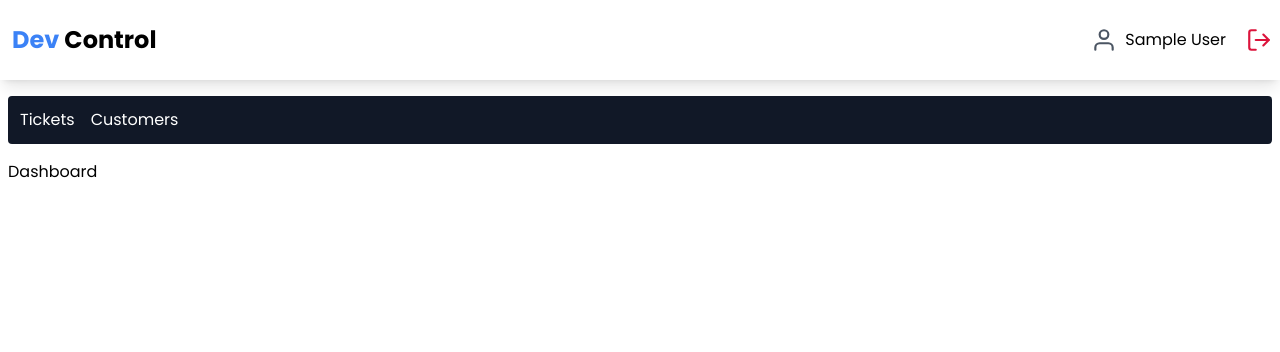
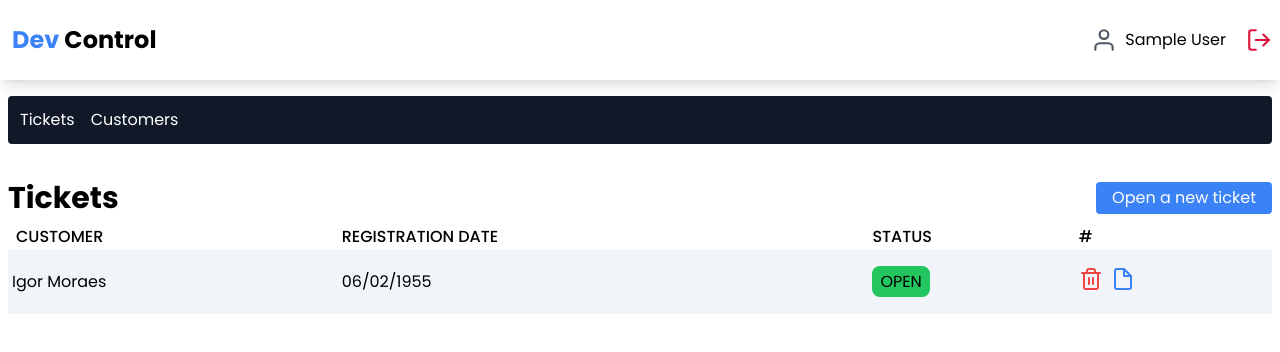
Before and after one commit to devIgor1/control-dev, a Next.js app: page /dashboard in a window 1280 px wide. Shown: the top 352 px of the page. Built offline with nearby package versions, Linux system fonts and the light colour scheme; no server answers; sample sign-in values are in the browser's storage.

Commit message:
feat: ticket's table

```diff
--- /dev/null
+++ b/src/app/dashboard/components/ticket/index.tsx
@@ -0,0 +1,23 @@
+import { FiTrash2, FiFile } from "react-icons/fi"
+
+export function TicketItem() {
+  return (
+    <>
+      <tr className="border-b-2 border-b-slate-200 h-16 last:border-b-0 bg-slate-100 hover:bg-gray-200 duration-300">
+        <td className="text-left pl-1">Igor Moraes</td>
+        <td className="text-left">06/02/1955</td>
+        <td className="text-left">
+          <span className="bg-green-500 px-2 py-1 rounded-lg">OPEN</span>
+        </td>
+        <td className="text-left">
+          <button className="mr-2">
+            <FiTrash2 size={24} color="#EF4444" />
+          </button>
+          <button>
+            <FiFile size={24} color="3B82F6" />
+          </button>
+        </td>
+      </tr>
+    </>
+  )
+}
--- a/src/app/dashboard/page.tsx
+++ b/src/app/dashboard/page.tsx
@@ -1,7 +1,9 @@
 import Container from "@/components/container"
 import { authOptions } from "@/lib/auth"
 import { getServerSession } from "next-auth"
+import Link from "next/link"
 import { redirect } from "next/navigation"
+import { TicketItem } from "./components/ticket"
 
 export default async function Dashboard() {
   const session = await getServerSession(authOptions)
@@ -12,7 +14,30 @@
 
   return (
     <Container>
-      <h1>Dashboard</h1>
+      <main className="mt-9 mb-2">
+        <div className="flex items-center justify-between">
+          <h1 className="text-3xl font-bold">Tickets</h1>
+          <Link
+            href="/dashboard/new"
+            className="bg-blue-500 px-4 py-1 rounded text-white"
+          >
+            Open a new ticket
+          </Link>
+        </div>
+        <table className="min-w-full my-2">
+          <thead>
+            <tr>
+              <th className="font-medium text-left pl-2">CUSTOMER</th>
+              <th className="font-medium text-left">REGISTRATION DATE</th>
+              <th className="font-medium text-left">STATUS</th>
+              <th className="font-medium text-left">#</th>
+            </tr>
+          </thead>
+          <tbody>
+            <TicketItem />
+          </tbody>
+        </table>
+      </main>
     </Container>
   )
 }
```
